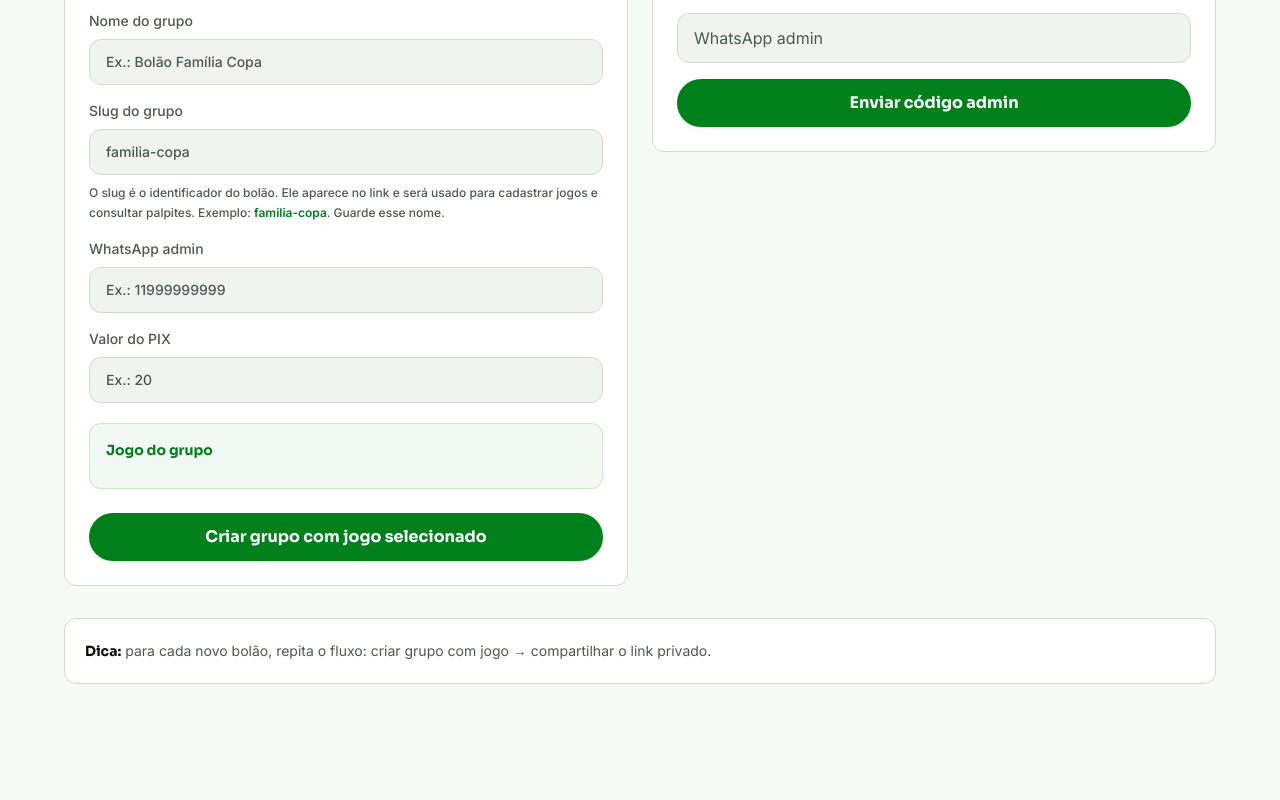
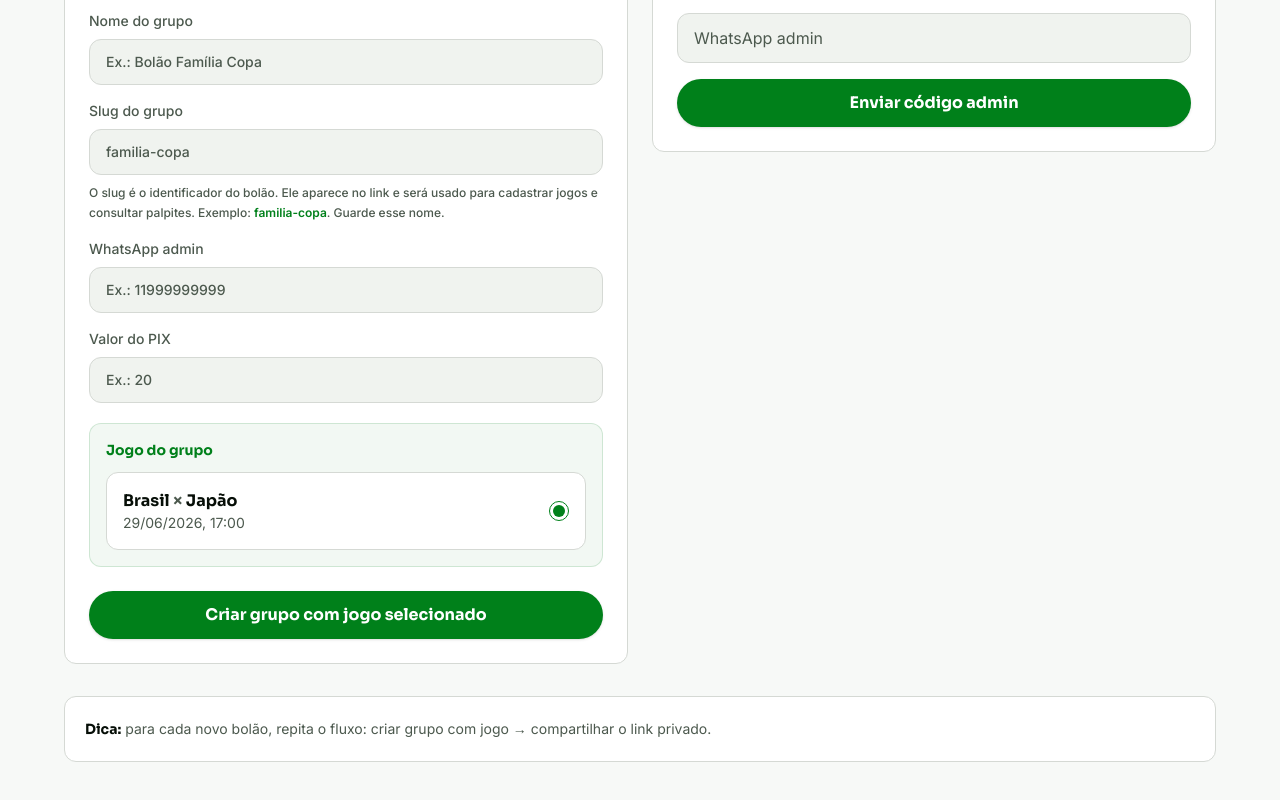
Before and after one commit to ecalefi/bolao, a Next.js app: page /admin in a window 1280 px wide. Shown: the part 704-1504 px from the top of the page. Before the commit the page ends 1428 px from the top, so only its background shows below. Built offline with nearby package versions, Linux system fonts and the light colour scheme.

Commit message:
fix: atualiza data dos jogos predefinidos para 29/06 (Brasil x Japão)

```diff
--- a/src/components/admin-create-group-form.tsx
+++ b/src/components/admin-create-group-form.tsx
@@ -3,7 +3,7 @@
 import { FormEvent, useState } from "react";
 import { getPredefinedMatchesByDate } from "@/lib/predefined-matches";
 
-const todayMatches = getPredefinedMatchesByDate("2026-06-24");
+const todayMatches = getPredefinedMatchesByDate("2026-06-29");
 
 export function AdminCreateGroupForm() {
   const [result, setResult] = useState<{ slug: string; invite_token: string } | null>(null);
```
